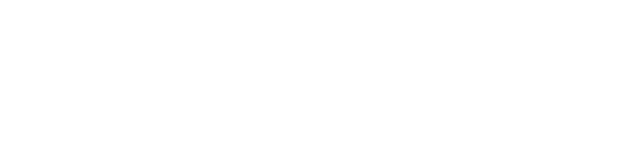
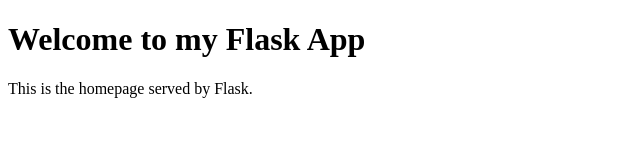
Before and after one commit to xptoyou/s, a plain HTML site: page index.html in a window 1280 px wide. Shown: the whole page, without its empty margins (0-640 px from the left). Drawn offline with Linux system fonts and the light colour scheme.

Commit message:
Update index.html

```diff
--- a/index.html
+++ b/index.html
@@ -3,4 +3,10 @@
 <head>
     <meta charset="UTF-8">
     <meta name="viewport" content="width=device-width, initial-scale=1.0">
-    <title>verify</title>
+    <title>Home Page</title>
+</head>
+<body>
+    <h1>Welcome to my Flask App</h1>
+    <p>This is the homepage served by Flask.</p>
+</body>
+</html>
```
